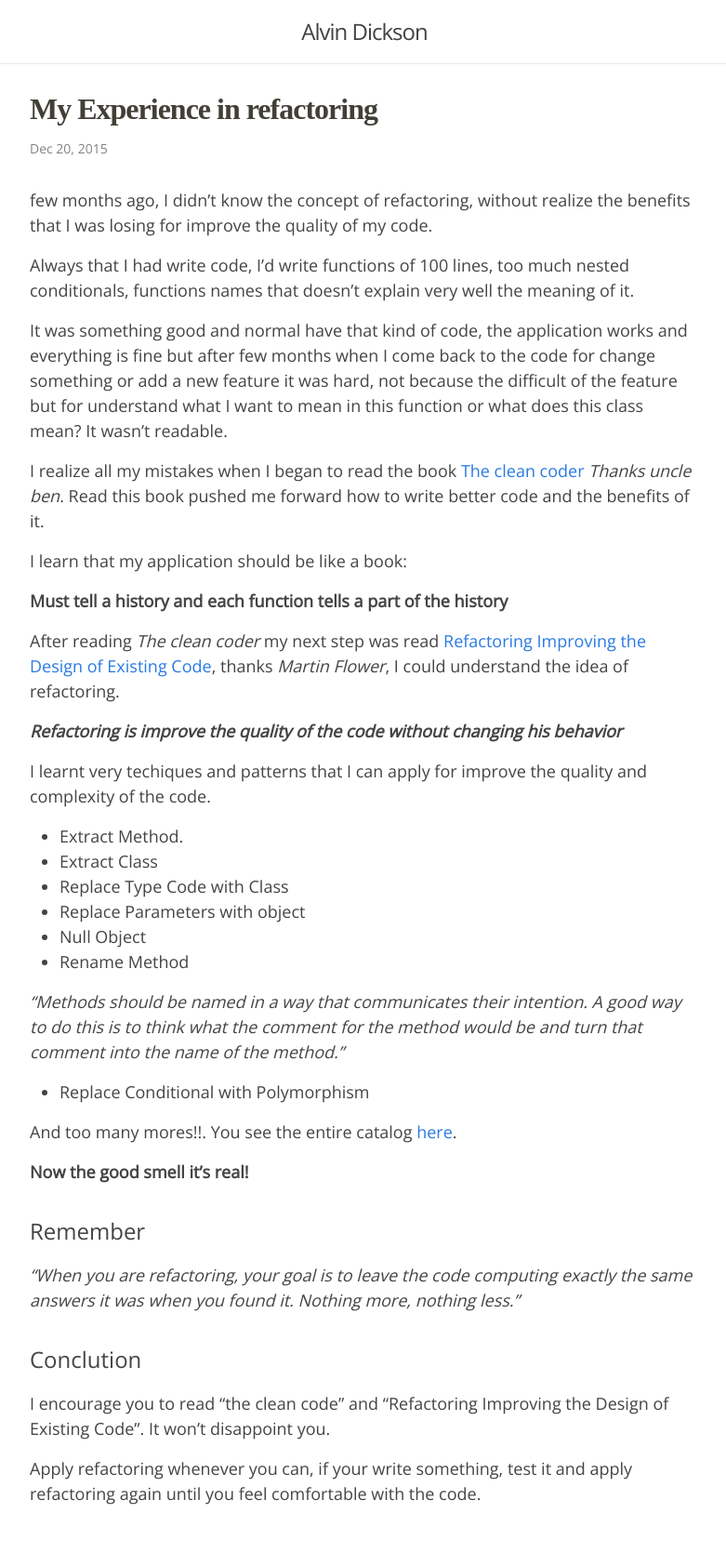
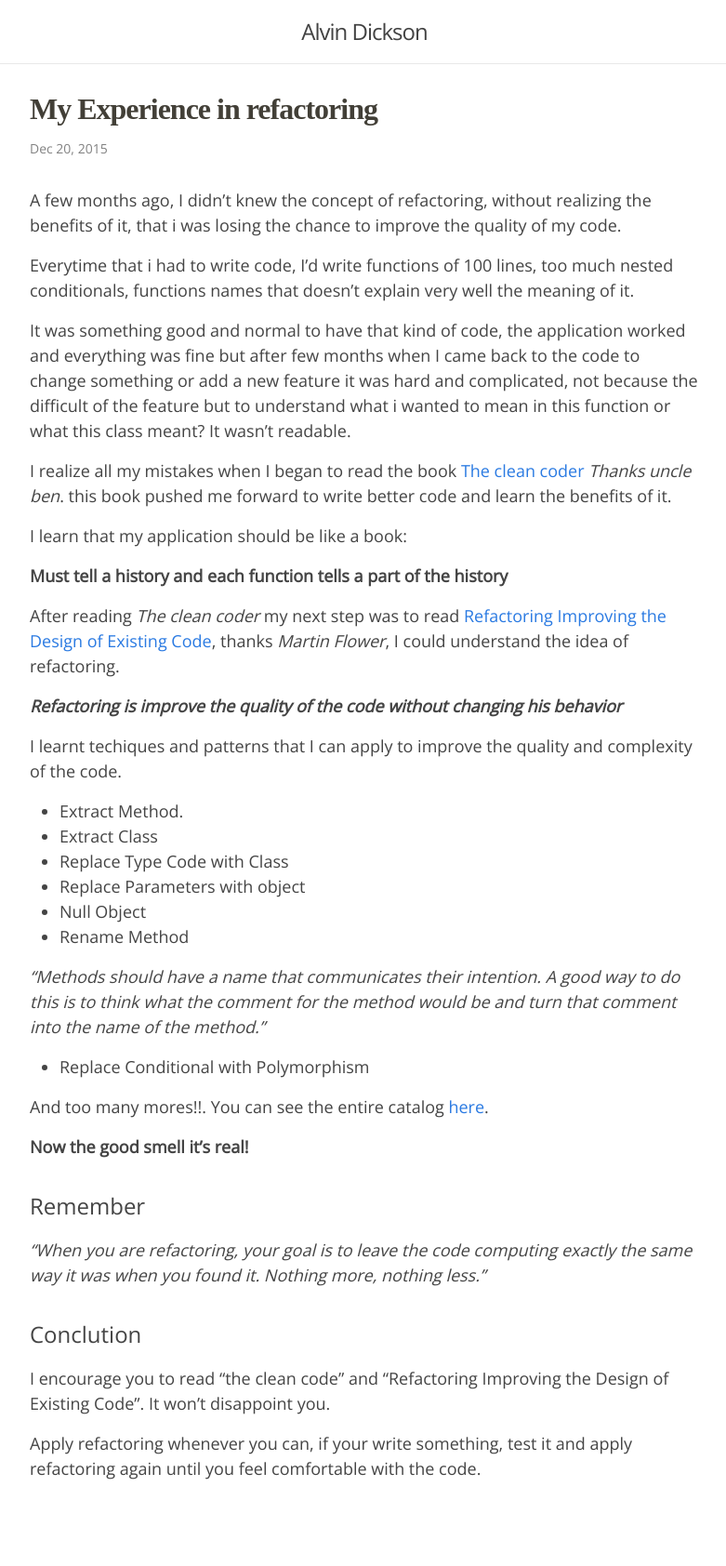
Before and after one commit to justanenthusiast/nivla.github.io, a Jekyll site: the page built from _posts/2015-12-19-my-experience-in-refactoring.md, in a window 1280 px wide. Shown: the whole page at 93% size, without its empty margins (248-1029 px from the left). Built offline with Jekyll 4.4.1, drawn with Linux system fonts in a browser that asks for light colours; some web fonts are replaced; Markdown is read by kramdown in place of the engine named in the settings; after the commit the page ends 1657 px from its top, so only the background shows below that.

Commit message:
Fixed typo
I fixed minor errors in the text.

```diff
--- a/_posts/2015-12-19-my-experience-in-refactoring.md
+++ b/_posts/2015-12-19-my-experience-in-refactoring.md
@@ -4,25 +4,25 @@ title: My Experience in refactoring
 date: 2015-12-20 00:00:00
 ---
 
-few months ago, I didn’t know the concept of refactoring,  without realize the benefits that I was losing for improve the quality of my code.
+A few months ago, I didn’t knew the concept of refactoring, without realizing the benefits of  it, that i was losing the chance to improve the quality of my code.
 
-Always that I had write code, I’d write functions of 100 lines, too much nested conditionals,  functions names that doesn’t explain very well the meaning of it.
+Everytime that i had to write code, I’d write functions of 100 lines, too much nested conditionals,  functions names that doesn’t explain very well the meaning of it.
 
-It was something good and normal have that kind of code, the application works and everything is fine but after few months when I come back to the code for change something or add a new feature it was hard, not because the difficult of the feature but for understand what I want to mean in this function or what does this class mean? It wasn’t readable.
+It was something good and normal to have that kind of code, the application worked and everything was fine but after few months when I came back to the code to change something or add a new feature it was hard and complicated, not because the difficult of the feature but to understand what i wanted to mean in this function or what this class meant? It wasn’t readable.
 
 I realize all my mistakes when I began to read  the book [ The clean coder ]( http://www.amazon.com/Clean-Coder-Conduct-Professional-Programmers/dp/0137081073/ref=sr_1_2?ie=UTF8&qid=1450624755&sr=8-2&keywords=the+clean+code )
 *Thanks uncle ben*.
-Read this book pushed me forward how to write better code and the benefits of it.
+this book pushed me forward to write better code and learn the benefits of it.
 
 I learn that my application should be like a book:
 
 **Must tell a history and each function tells a part of the history**
 
-After reading *The clean coder* my next step was read [Refactoring Improving the Design of Existing Code](http://www.amazon.com/Refactoring-Improving-Design-Existing-Code/dp/0201485672/ref=sr_1_1?ie=UTF8&qid=1450625125&sr=8-1&keywords=refactoring+improving+the+design+of+existing+code), thanks *Martin Flower*, I could understand the idea of refactoring.
+After reading *The clean coder* my next step was to read [Refactoring Improving the Design of Existing Code](http://www.amazon.com/Refactoring-Improving-Design-Existing-Code/dp/0201485672/ref=sr_1_1?ie=UTF8&qid=1450625125&sr=8-1&keywords=refactoring+improving+the+design+of+existing+code), thanks *Martin Flower*, I could understand the idea of refactoring.
 
 ***Refactoring is improve the quality of the code without changing his behavior***
 
-I learnt very techiques and patterns that I can apply for improve the quality and complexity of the code.
+I learnt techiques and patterns that I can apply to improve the quality and complexity of the code.
 
 - Extract Method.
 - Extract Class
@@ -31,20 +31,19 @@ I learnt very techiques and patterns that I can apply for improve the quality an
 - Null Object
 - Rename Method
 
-*"Methods should be named in a
-way that communicates their intention. A good way to do this is to think what the comment for the
+*"Methods should have a name that communicates their intention. A good way to do this is to think what the comment for the
 method would be and turn that comment into the name of the method."*
 
 - Replace Conditional with Polymorphism
 
-And too many mores!!. You see the entire catalog [here](http://refactoring.com/catalog/).
+And too many mores!!. You can see the entire catalog [here](http://refactoring.com/catalog/).
 
 **Now the good smell it’s real!**
 
 
 ###Remember
 *"When you are refactoring,
-your goal is to leave the code computing exactly the same answers it was when you found it.
+your goal is to leave the code computing exactly the same way it was when you found it.
 Nothing more, nothing less."*
 
 
```
